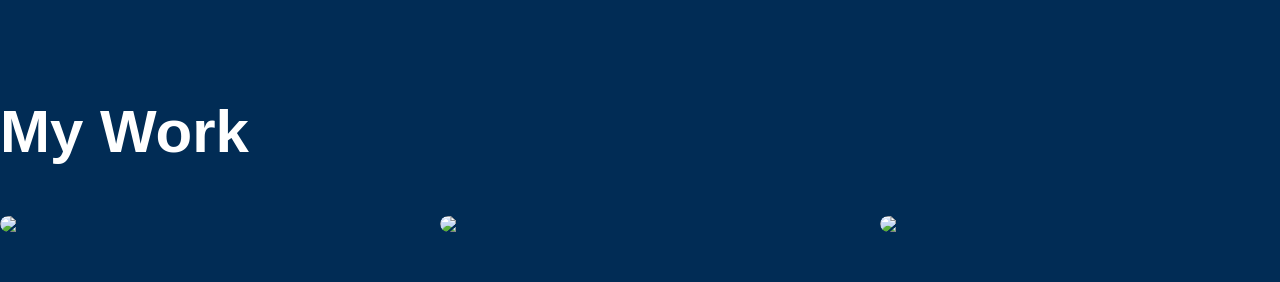
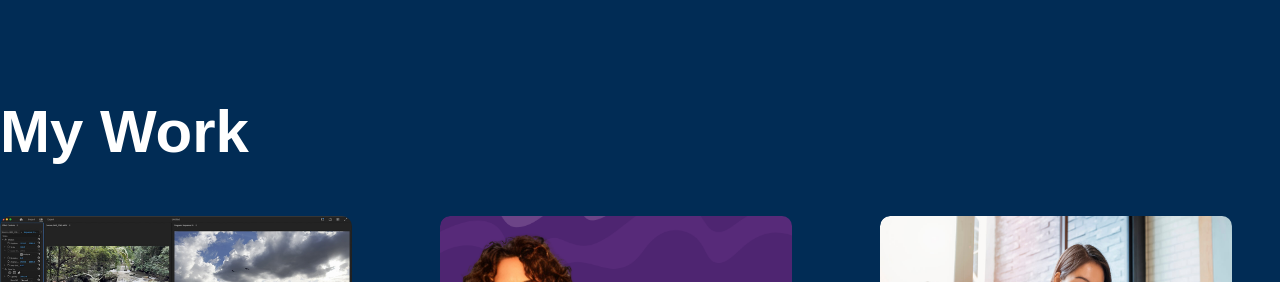
Before and after one commit to Ai03241995/Portfolio, a plain HTML site: page index.html in a window 1280 px wide. Shown: the part 1933-2215 px from the top of the page. Drawn offline with Linux system fonts and the light colour scheme; files whose address does not match are found by name.

Commit message:
image update

```diff
--- a/index.html
+++ b/index.html
@@ -11,7 +11,7 @@
   <div id="header">
     <div class="container">
       <nav>
-        <img src="images/logo.png" class="logo">
+        <img src="logo.png" class="logo">
         <ul id="sidemenu">
           <li><a href='#header'>Home</a></li>
           <li><a href='#about'>About</a></li>
@@ -108,7 +108,7 @@
     <div class="portfolio-list">
 
       <div class="work">
-        <img src="images/video.jpeg">
+        <img src="video.jpeg">
           <div class="layer">
             <h3>Video Edit</h3>
               <p>Transforms raw footage into polished, engaging content. Responsibilities include trimming clips, adding music, sound effects, graphics, and transitions, performing color correction, and editing audio. The role involves collaborating with clients or teams to meet project goals, managing assets, and delivering high-quality videos on time.</p>
@@ -117,7 +117,7 @@
       </div>
 
       <div class="work">
-        <img src="images/XP43 quote ig.png">
+        <img src="XP43 quote ig.png">
         <div class="layer">
           <h3>Social Media Designs</h3>
             <p>Creates, curates, and schedules content across platforms to enhance brand presence and engagement. Responsibilities include developing strategies, managing accounts, analyzing performance metrics, responding to audience interactions, and staying updated on trends to optimize growth and visibility.</p>
@@ -126,7 +126,7 @@
        </div>
 
        <div class="work">
-        <img src="images/admin.jpg">
+        <img src="admin.jpg">
         <div class="layer">
           <h3>Administrative Assistant</h3>
             <p>Provides organizational support by managing schedules, preparing documents, coordinating meetings, and maintaining records. Responsibilities include handling correspondence, organizing files, overseeing data entry, and ensuring efficient office operations. Strong multitasking, communication, and problem-solving skills are essential.</p>
```
